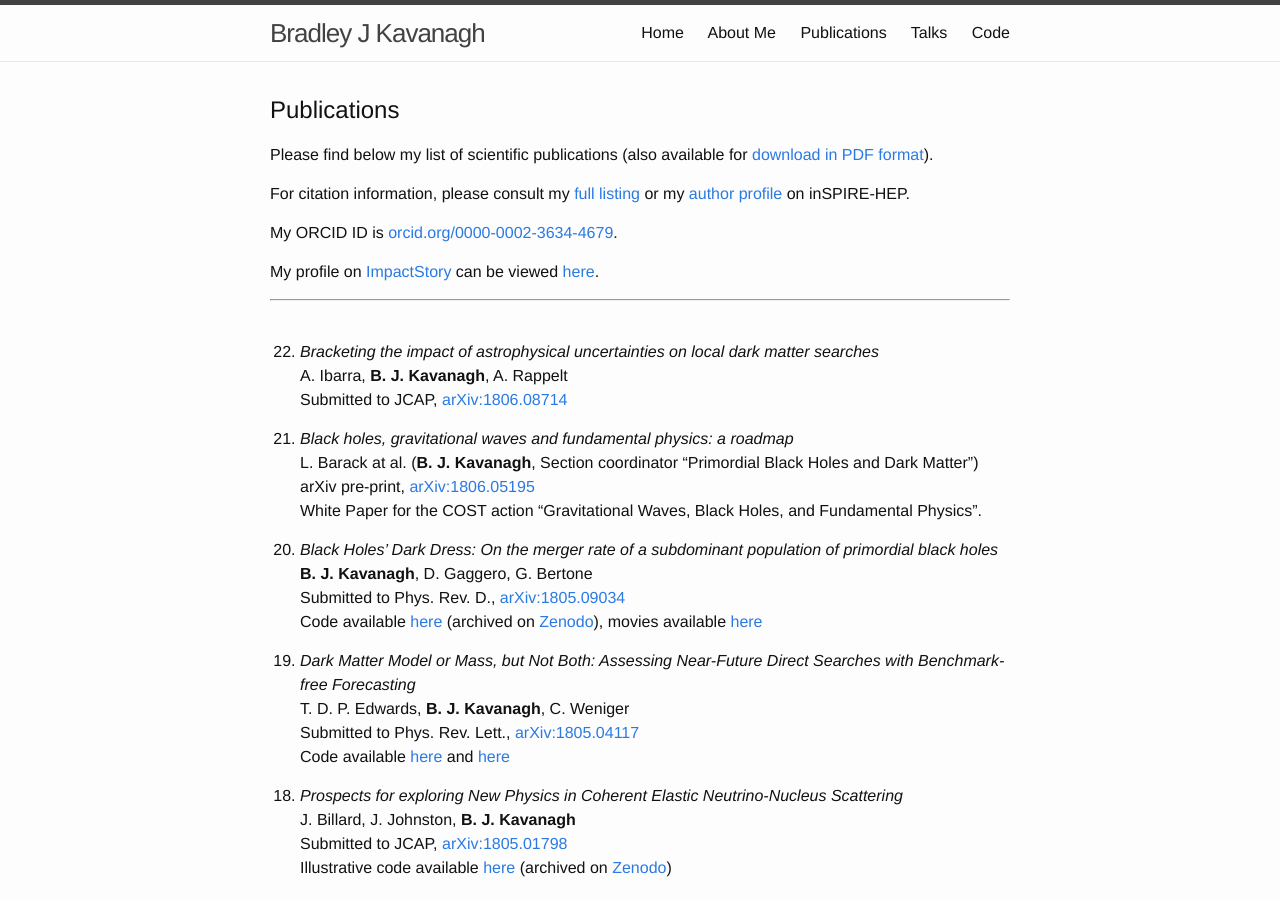
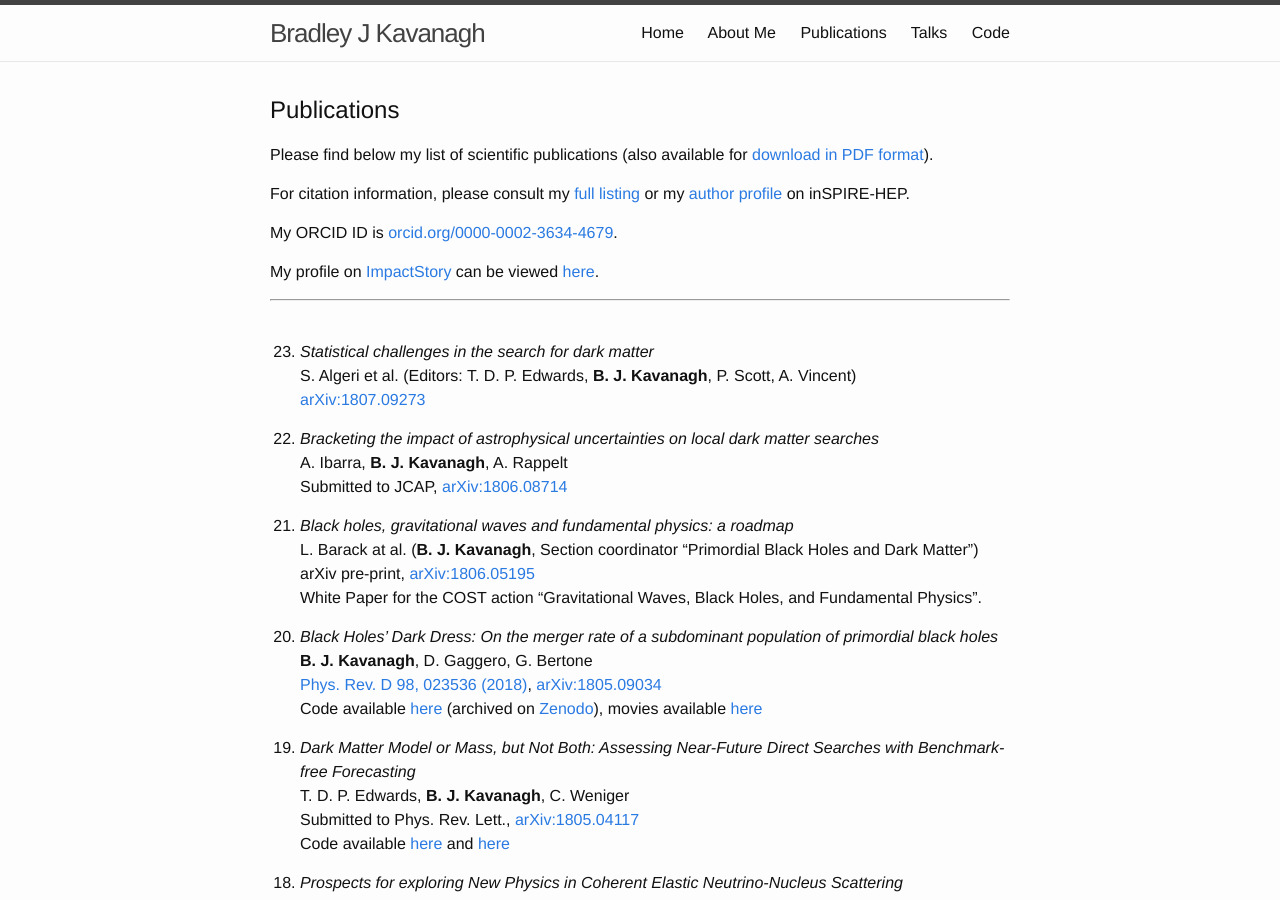
Before and after one commit to bradkav/bradkav.github.io, a Jekyll site: the page built from publications.md, in a window 1280 px wide and 900 px high. Built offline with Jekyll 4.4.1, drawn with Linux system fonts in a browser that asks for light colours.

Commit message:
Added DMstat paper

```diff
--- a/publications.md
+++ b/publications.md
@@ -19,6 +19,10 @@ My profile on [ImpactStory](https://impactstory.org/) can be viewed [here](https
 ***
 <br>
 
+23. *Statistical challenges in the search for dark matter*
+S. Algeri et al. (Editors: T. D. P. Edwards, **B. J. Kavanagh**, P. Scott, A. Vincent)
+[arXiv:1807.09273](https://arxiv.org/abs/1807.09273)
+
 22. *Bracketing the impact of astrophysical uncertainties on local dark matter searches*
 A. Ibarra, **B. J. Kavanagh**, A. Rappelt
 Submitted to JCAP, [arXiv:1806.08714](https://arxiv.org/abs/1806.08714)
@@ -30,7 +34,7 @@ White Paper for the COST action "Gravitational Waves, Black Holes, and Fundament
 
 20. *Black Holes' Dark Dress: On the merger rate of a subdominant population of primordial black holes*
 **B. J. Kavanagh**, D. Gaggero, G. Bertone
-Submitted to Phys. Rev. D., [arXiv:1805.09034](https://arxiv.org/abs/1805.09034)
+[Phys. Rev. D 98, 023536 (2018)](https://doi.org/10.1103/PhysRevD.98.023536), [arXiv:1805.09034](https://arxiv.org/abs/1805.09034)
 Code available [here](https://github.com/bradkav/BlackHolesDarkDress) (archived on [Zenodo](https://doi.org/10.5281/zenodo.1251160)), movies available [here](https://doi.org/10.6084/m9.figshare.6298397)
 
 19. *Dark Matter Model or Mass, but Not Both: Assessing Near-Future Direct Searches with Benchmark-free Forecasting*
```
Also changed, not shown: 1 other file.
